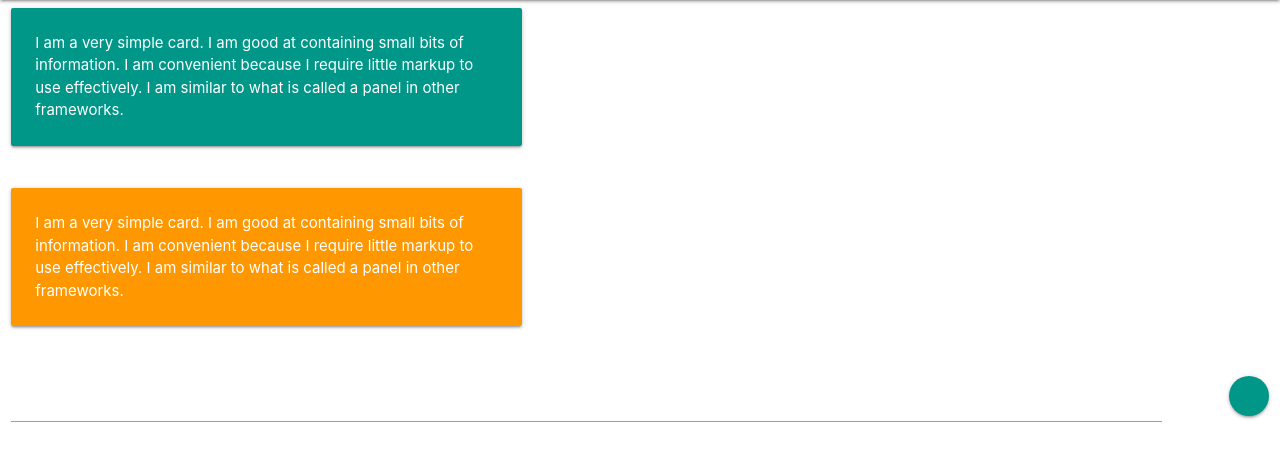
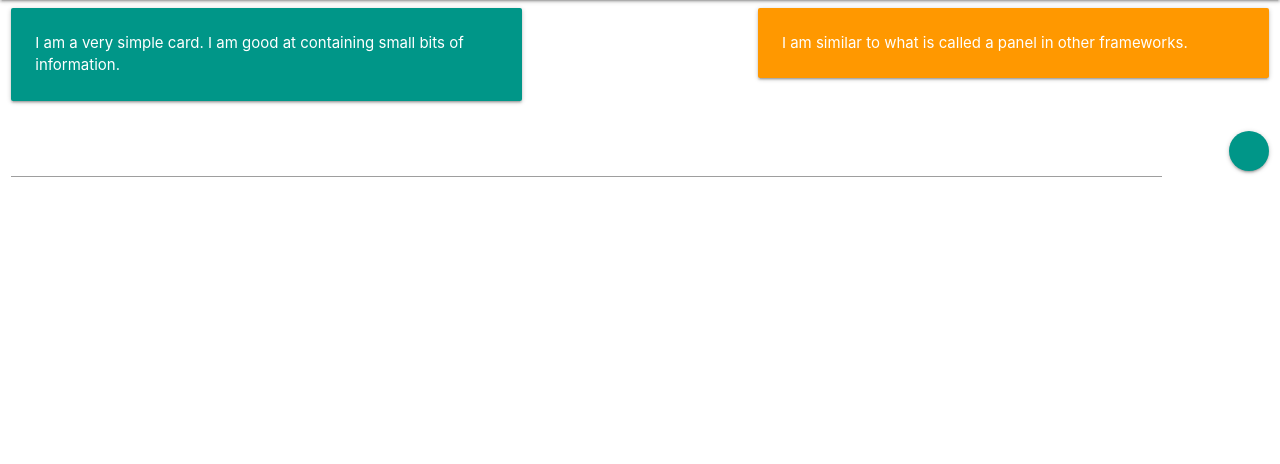
Before and after one commit to michaelannor/campuschat, a PHP site: page /chat.php in a window 1280 px wide. Shown: the part 64-528 px from the top of the page. Run offline with PHP 8.4, Linux system fonts and the light colour scheme; the visitor is signed in with stand-in values (Sample User, id 1); some libraries are stand-ins or nearby versions.

Commit message:
2237 May 5

```diff
--- a/views/chat.php
+++ b/views/chat.php
@@ -140,26 +140,24 @@ session_start();
       <div class="row">
 
 
-        <div class="row">
-  <div class="col s9 m5">
+        <!-- <div class="row"> -->
+  <div class="col s9 m5" style="float:left;">
     <div class="card-panel teal">
       <span class="white-text">I am a very simple card. I am good at containing small bits of information.
-      I am convenient because I require little markup to use effectively. I am similar to what is called a panel in other frameworks.
       </span>
     </div>
   </div>
-</div>
+<!-- </div> -->
 
 
-<div class="row" >
-<div class="col s8 m5">
-<div class="card-panel orange" style="float:right;">
-<span class="white-text">I am a very simple card. I am good at containing small bits of information.
-I am convenient because I require little markup to use effectively. I am similar to what is called a panel in other frameworks.
+<!-- <div class="row" > -->
+<div class="col s8 m5" style="float:right;">
+<div class="card-panel orange" >
+<span class="white-text">I am similar to what is called a panel in other frameworks.
 </span>
 </div>
 </div>
-</div>
+<!-- </div> -->
 
 
 
--- a/views/login.php
+++ b/views/login.php
@@ -97,7 +97,7 @@
                           </div>
                                                     <div class="input-field col s12">
 
-                                                     <h6 id="loginbtn" style="float:right;"><span style="color: #009688 !important; ">LOGIN</span></h6><span>    </span> <h6 style="float:right; padding-right:30px;" class="grey-text"> CANCEL    </h6>
+                                                     <h6 id="loginbtn" style="float:right;"><span style="color: #009688 !important; ">LOGIN</span></h6><span>    </span> <h6 id="signupbtn" style="float:right; padding-right:30px;" class="grey-text"> CANCEL    </h6>
 
                             </div>
                         </div>
```
